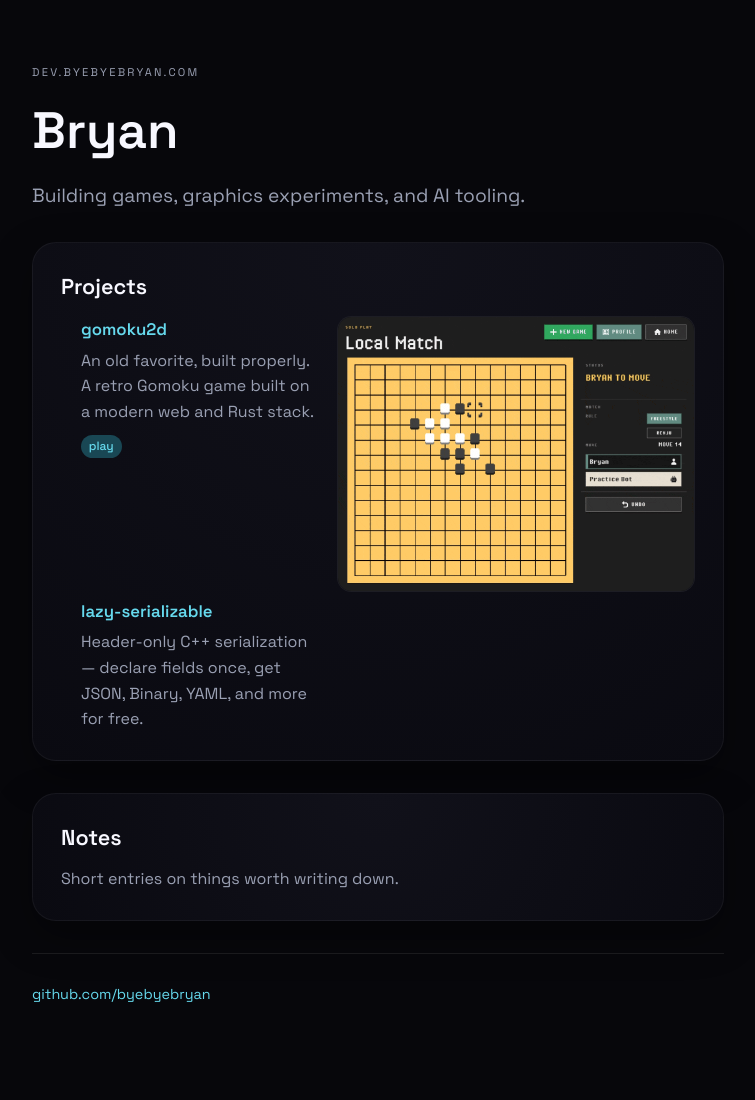
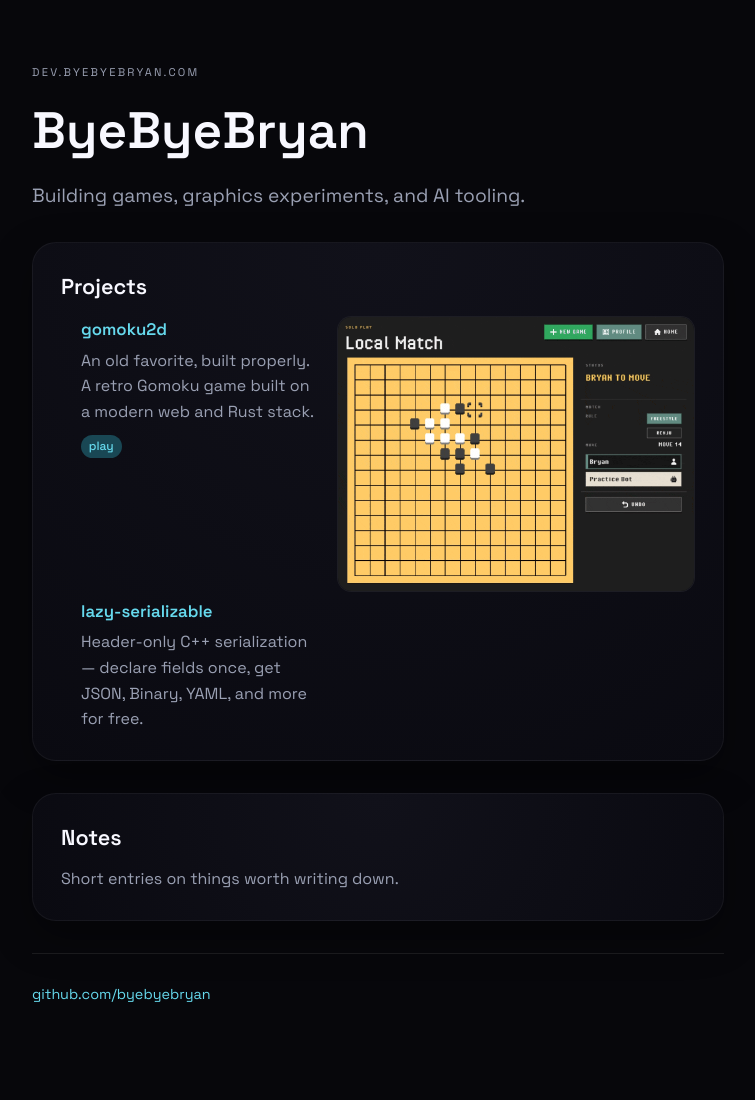
Before and after one commit to byebyebryan/byebyebryan.github.io, a Jekyll site: the page built from index.md, in a window 1280 px wide. Shown: the whole page, without its empty margins (262-1017 px from the left). Built offline with Jekyll 4.4.1, drawn with Linux system fonts in a browser that asks for light colours.

Commit message:
copy: rename site title to ByeByeBryan

```diff
--- a/_config.yml
+++ b/_config.yml
@@ -1,4 +1,4 @@
-title: Bryan
+title: ByeByeBryan
 description: Games, graphics, and AI tooling.
 url: https://dev.byebyebryan.com
 baseurl: ""
--- a/index.md
+++ b/index.md
@@ -1,6 +1,6 @@
 ---
 layout: home
-title: Bryan
+title: ByeByeBryan
 lede: Building games, graphics experiments, and AI tooling.
 eyebrow: dev.byebyebryan.com
 sections:
```
